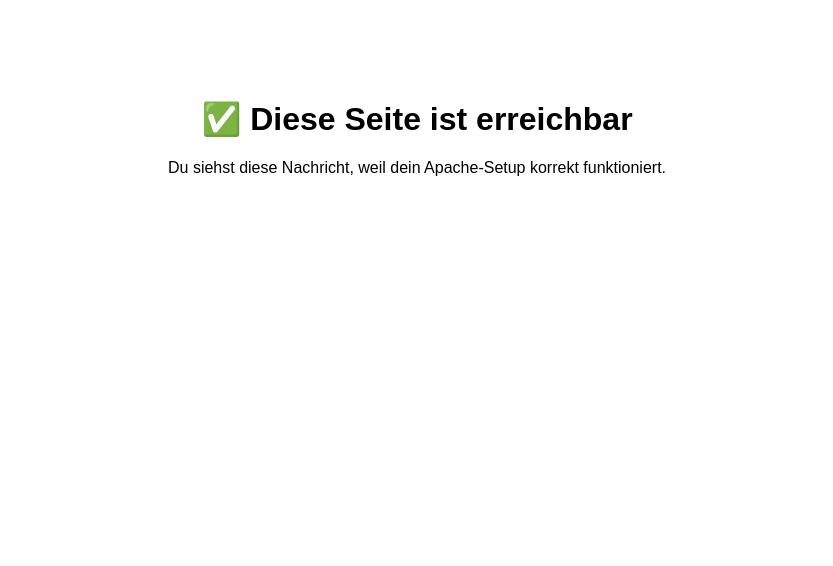
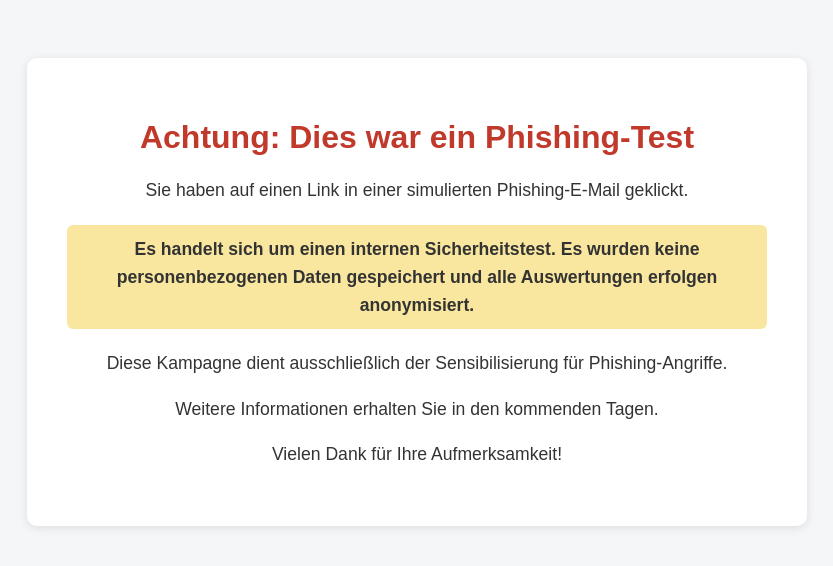
Before and after one commit to Merapolis/merapolis.github.io, a plain HTML site: page index.html in a window 1280 px wide. Shown: the whole page, without its empty margins (223-1056 px from the left). Drawn offline with Linux system fonts and the light colour scheme.

Commit message:
Update index.html

```diff
--- a/index.html
+++ b/index.html
@@ -2,10 +2,53 @@
 <html lang="de">
 <head>
     <meta charset="UTF-8">
-    <title>Phishing-Simulation</title>
+    <meta name="viewport" content="width=device-width, initial-scale=1.0">
+    <title>Hinweis: Phishing-Testkampagne</title>
+    <style>
+        body {
+            font-family: Arial, sans-serif;
+            background-color: #f4f6f8;
+            color: #333;
+            text-align: center;
+            padding: 50px;
+        }
+
+        .container {
+            background-color: white;
+            padding: 40px;
+            border-radius: 10px;
+            box-shadow: 0 2px 10px rgba(0, 0, 0, 0.1);
+            max-width: 700px;
+            margin: auto;
+        }
+
+        h1 {
+            color: #c0392b;
+            margin-bottom: 20px;
+        }
+
+        p {
+            font-size: 1.1em;
+            line-height: 1.6;
+        }
+
+        .highlight {
+            background-color: #f9e79f;
+            padding: 10px;
+            border-radius: 6px;
+            margin: 20px 0;
+            font-weight: bold;
+        }
+    </style>
 </head>
-<body style="font-family:sans-serif; text-align:center; margin-top:100px;">
-    <h1>✅ Diese Seite ist erreichbar</h1>
-    <p>Du siehst diese Nachricht, weil dein Apache-Setup korrekt funktioniert.</p>
+<body>
+    <div class="container">
+        <h1>Achtung: Dies war ein Phishing-Test</h1>
+        <p>Sie haben auf einen Link in einer simulierten Phishing-E-Mail geklickt.</p>
+        <p class="highlight">Es handelt sich um einen internen Sicherheitstest. Es wurden <strong>keine personenbezogenen Daten gespeichert</strong> und <strong>alle Auswertungen erfolgen anonymisiert</strong>.</p>
+        <p>Diese Kampagne dient ausschließlich der Sensibilisierung für Phishing-Angriffe.</p>
+        <p>Weitere Informationen erhalten Sie in den kommenden Tagen.</p>
+        <p>Vielen Dank für Ihre Aufmerksamkeit!</p>
+    </div>
 </body>
 </html>
```
